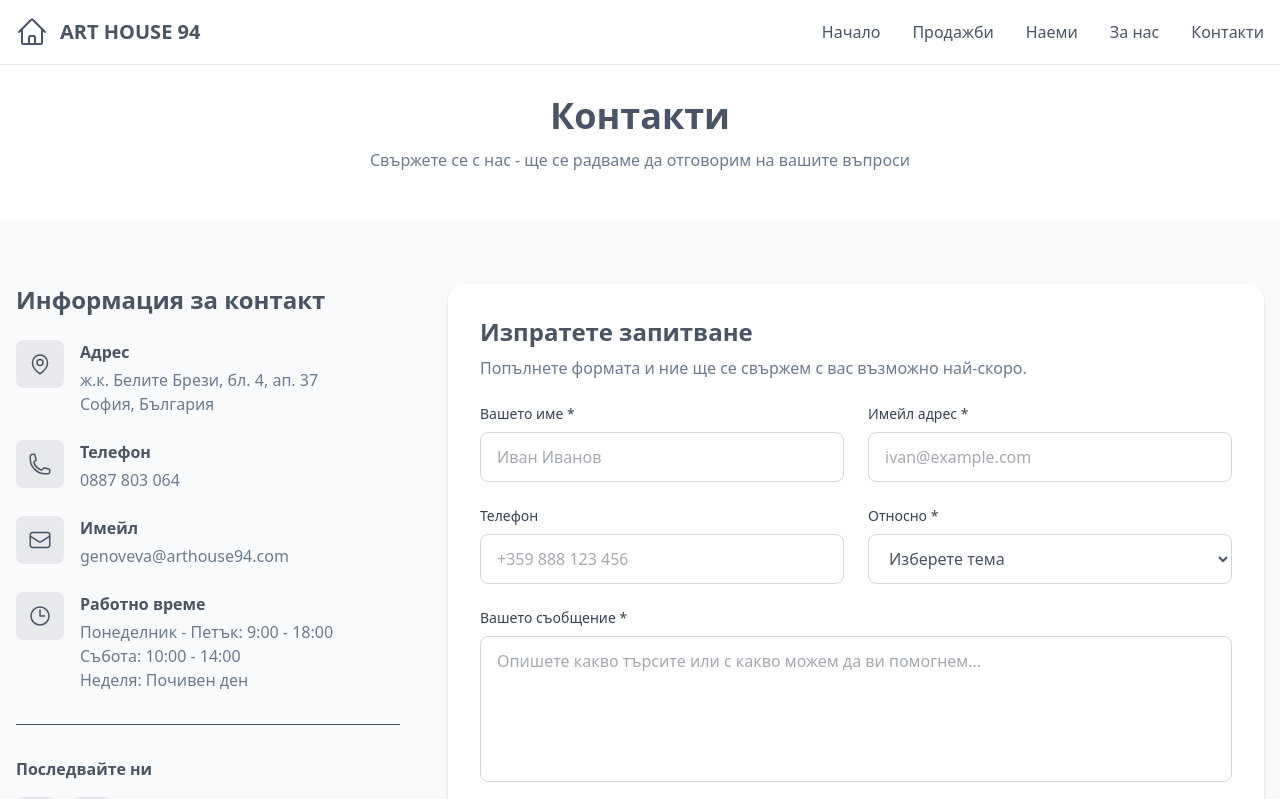
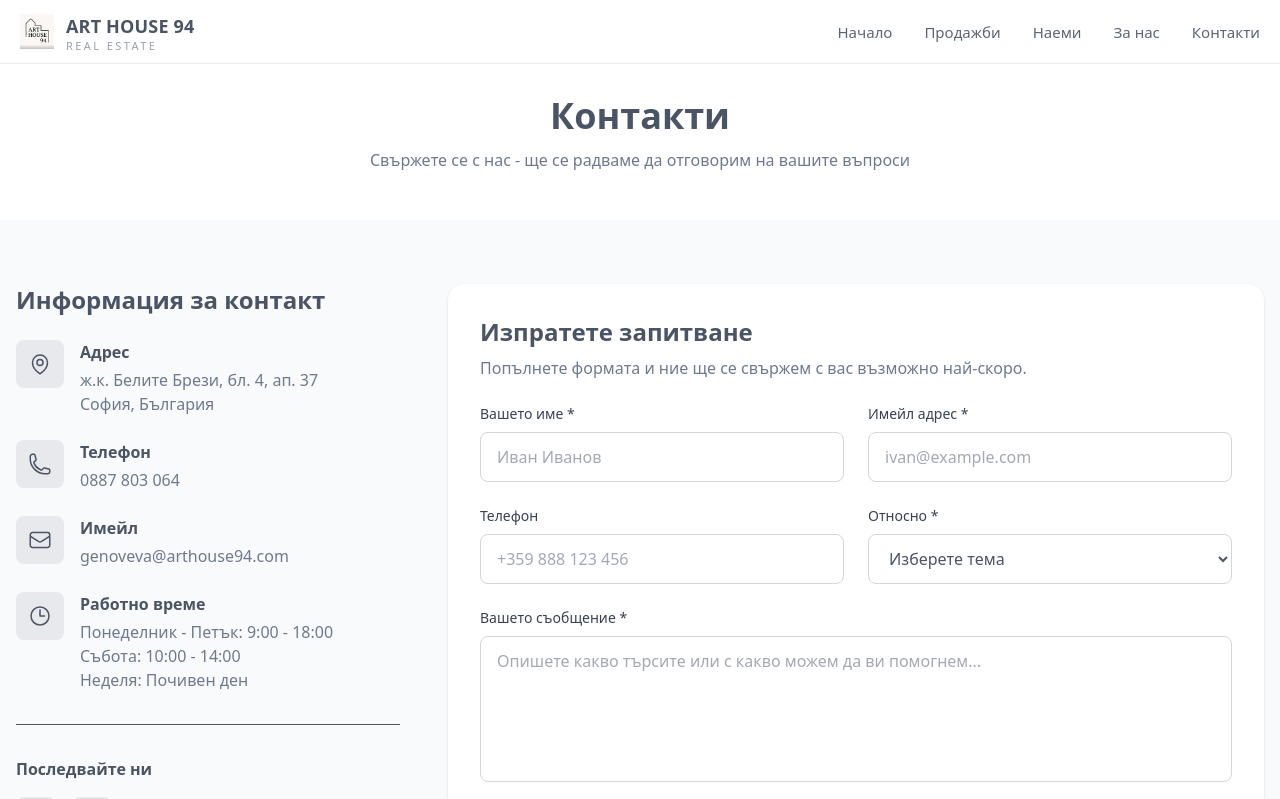
Before and after one commit to des1Dervenska/imoti-direct, a Next.js app: page /contact in a window 1280 px wide. Shown: the top 799 px of the page. Built offline with nearby package versions, Linux system fonts and the light colour scheme.

Commit message:
add logo

```diff
--- a/src/app/layout.js
+++ b/src/app/layout.js
@@ -18,6 +18,10 @@ export const metadata = {
   title: `${BRAND_NAME} - Недвижими имоти в България`,
   description: `${BRAND_DESCRIPTION}. ${BRAND_TAGLINE}. Покупко-продажба и наем на имоти в София и България.`,
   keywords: "имоти, недвижими имоти, апартаменти, къщи, парцели, продажба, наем, България, София",
+  icons: {
+    icon: '/images/logo.jpg',
+    apple: '/images/logo.jpg',
+  },
 };
 
 export default function RootLayout({ children }) {
--- a/src/components/layout/Footer.jsx
+++ b/src/components/layout/Footer.jsx
@@ -9,13 +9,13 @@ import {
 } from '@/lib/constants';
 import { QUICK_LINKS, USEFUL_LINKS } from '@/lib/footer.config';
 import {
-  HomeIcon,
   MapPinIcon,
   PhoneIcon,
   EnvelopeIcon,
   ClockIcon,
 } from '@heroicons/react/24/outline';
 import { TwitterIcon, InstagramIcon, FacebookIcon } from '@/components/icons';
+import Logo from '@/components/ui/Logo';
 
 // Styles
 const footerBg = 'bg-gradient-to-b from-cadetblue to-cadetblue-dark text-white';
@@ -53,10 +53,10 @@ export default function Footer() {
         <div className="grid grid-cols-1 md:grid-cols-2 lg:grid-cols-4 gap-8 mb-8">
           {/* Company Info */}
           <div className="space-y-4">
-            <div className="flex items-center space-x-3">
-              <HomeIcon className="w-8 h-8 text-white" />
+            <Link href="/" className="flex items-center space-x-3">
+              <Logo width={40} height={40} className="rounded bg-white/90 p-1" />
               <span className="text-xl font-bold text-white">{BRAND_NAME}</span>
-            </div>
+            </Link>
             <p className={contactText}>
               {BRAND_DESCRIPTION}. {BRAND_TAGLINE}.
             </p>
--- a/src/components/layout/Navbar.jsx
+++ b/src/components/layout/Navbar.jsx
@@ -1,19 +1,85 @@
+// "use client";
+
+// import { useState } from "react";
+// import Link from "next/link";
+// import { BRAND_NAME } from "@/lib/constants";
+// import { HomeIcon, Bars3Icon } from "@heroicons/react/24/outline";
+// import Logo from "@/components/ui/Logo";
+// // Repeated styles
+// const navLinkStyle =
+//   "block py-2 px-3 text-graphite rounded-sm hover:bg-gray-100 md:hover:bg-transparent md:hover:text-graphite-dark md:p-0";
+// const ctaButtonStyle =
+//   "text-white bg-graphite hover:bg-graphite-dark focus:ring-4 focus:outline-none focus:ring-graphite/30 font-medium rounded-lg text-sm px-4 py-2 text-center transition-colors";
+// const mobileMenuBtnStyle =
+//   "inline-flex items-center p-2 w-10 h-10 justify-center text-gray-500 rounded-lg md:hidden hover:bg-gray-100 focus:outline-none focus:ring-2 focus:ring-gray-200";
+
+// // Navigation links config
+// const NAV_LINKS = [
+//   { label: "Начало", href: "/" },
+//   { label: "Продажби", href: "/sales" },
+//   { label: "Наеми", href: "/rent" },
+//   { label: "За нас", href: "/about" },
+//   { label: "Контакти", href: "/contact" },
+// ];
+
+// export default function Navbar() {
+//   const [isMenuOpen, setIsMenuOpen] = useState(false);
+
+//   const closeMenu = () => setIsMenuOpen(false);
+
+//   return (
+//     <nav className="bg-white border-b border-gray-200 fixed w-full z-50 top-0 start-0">
+//       <div className="max-w-screen-xl flex flex-wrap items-center justify-between mx-auto p-4">
+//         {/* <Logo width={150} height={70} priority /> */}
+//         <Link href="/" className="flex items-center gap-2.5">
+//           {/* <Link href="/" className="flex items-center space-x-3"> */}
+//           <Logo width={30} height={30} priority />
+//           {/* <HomeIcon className="w-8 h-8 text-graphite" /> */}
+//           <span className="self-center text-xl font-bold whitespace-nowrap text-graphite">
+//             {BRAND_NAME}
+//           </span>
+//         </Link>
+
+//         {/* Mobile menu button */}
+//         <button
+//           onClick={() => setIsMenuOpen(!isMenuOpen)}
+//           type="button"
+//           className={mobileMenuBtnStyle}
+//           aria-controls="navbar-menu"
+//           aria-expanded={isMenuOpen}
+//         >
+//           <span className="sr-only">Отвори менюто</span>
+//           <Bars3Icon className="w-5 h-5" />
+//         </button>
+
+//         {/* Navigation menu */}
+//         <div
+//           className={`${isMenuOpen ? "block" : "hidden"} w-full md:block md:w-auto`}
+//           id="navbar-menu"
+//         >
+//           <ul className="flex flex-col p-4 md:p-0 mt-4 font-medium border border-gray-100 rounded-lg bg-gray-50 md:space-x-8 md:flex-row md:mt-0 md:border-0 md:bg-white">
+//             {NAV_LINKS.map(({ label, href }) => (
+//               <li key={href}>
+//                 <Link href={href} className={navLinkStyle} onClick={closeMenu}>
+//                   {label}
+//                 </Link>
+//               </li>
+//             ))}
+//           </ul>
+//         </div>
+//       </div>
+//     </nav>
+//   );
+// }
+
 "use client";
 
 import { useState } from "react";
 import Link from "next/link";
+import { Bars3Icon, XMarkIcon } from "@heroicons/react/24/outline";
 import { BRAND_NAME } from "@/lib/constants";
-import { HomeIcon, Bars3Icon } from "@heroicons/react/24/outline";
+import Logo from "@/components/ui/Logo";
 
-// Repeated styles
-const navLinkStyle =
-  "block py-2 px-3 text-graphite rounded-sm hover:bg-gray-100 md:hover:bg-transparent md:hover:text-graphite-dark md:p-0";
-const ctaButtonStyle =
-  "text-white bg-graphite hover:bg-graphite-dark focus:ring-4 focus:outline-none focus:ring-graphite/30 font-medium rounded-lg text-sm px-4 py-2 text-center transition-colors";
-const mobileMenuBtnStyle =
-  "inline-flex items-center p-2 w-10 h-10 justify-center text-gray-500 rounded-lg md:hidden hover:bg-gray-100 focus:outline-none focus:ring-2 focus:ring-gray-200";
-
-// Navigation links config
 const NAV_LINKS = [
   { label: "Начало", href: "/" },
   { label: "Продажби", href: "/sales" },
@@ -22,43 +88,61 @@ const NAV_LINKS = [
   { label: "Контакти", href: "/contact" },
 ];
 
+const desktopLinkStyle =
+  "relative text-[15px] font-medium text-graphite/90 transition-colors duration-200 hover:text-cadetblue-dark";
+
+const mobileLinkStyle =
+  "block rounded-lg px-4 py-3 text-base font-medium text-graphite transition-colors hover:bg-gray-100 hover:text-cadetblue-dark";
+
+const mobileMenuBtnStyle =
+  "inline-flex items-center justify-center rounded-lg p-2 text-graphite transition-colors hover:bg-gray-100 focus:outline-none focus:ring-2 focus:ring-gray-200 md:hidden";
+
 export default function Navbar() {
   const [isMenuOpen, setIsMenuOpen] = useState(false);
 
   const closeMenu = () => setIsMenuOpen(false);
 
   return (
-    <nav className="bg-white border-b border-gray-200 fixed w-full z-50 top-0 start-0">
-      <div className="max-w-screen-xl flex flex-wrap items-center justify-between mx-auto p-4">
-        {/* Logo */}
-        <Link href="/" className="flex items-center space-x-3">
-          <HomeIcon className="w-8 h-8 text-graphite" />
-          <span className="self-center text-xl font-bold whitespace-nowrap text-graphite">
-            {BRAND_NAME}
-          </span>
+    <nav className="fixed inset-x-0 top-0 z-50 border-b border-gray-200/80 bg-white/95 backdrop-blur-sm">
+      <div className="mx-auto flex max-w-screen-xl items-center justify-between px-5 py-3">
+        <Link
+          href="/"
+          className="flex shrink-0 items-center gap-3"
+          onClick={closeMenu}
+        >
+          <Logo width={34} height={34} priority className="object-contain" />
+          <div className="flex flex-col leading-none">
+            <span className="text-[15px] font-semibold tracking-[0.01em] text-graphite sm:text-lg">
+              {BRAND_NAME}
+            </span>
+            <span className="hidden text-[11px] uppercase tracking-[0.22em] text-graphite/55 sm:block">
+              Real Estate
+            </span>
+          </div>
         </Link>
 
-        {/* Mobile menu button */}
         <button
-          onClick={() => setIsMenuOpen(!isMenuOpen)}
           type="button"
           className={mobileMenuBtnStyle}
           aria-controls="navbar-menu"
           aria-expanded={isMenuOpen}
+          onClick={() => setIsMenuOpen((prev) => !prev)}
         >
-          <span className="sr-only">Отвори менюто</span>
-          <Bars3Icon className="w-5 h-5" />
+          <span className="sr-only">
+            {isMenuOpen ? "Затвори менюто" : "Отвори менюто"}
+          </span>
+          {isMenuOpen ? (
+            <XMarkIcon className="h-5 w-5" />
+          ) : (
+            <Bars3Icon className="h-5 w-5" />
+          )}
         </button>
 
-        {/* Navigation menu */}
-        <div
-          className={`${isMenuOpen ? "block" : "hidden"} w-full md:block md:w-auto`}
-          id="navbar-menu"
-        >
-          <ul className="flex flex-col p-4 md:p-0 mt-4 font-medium border border-gray-100 rounded-lg bg-gray-50 md:space-x-8 md:flex-row md:mt-0 md:border-0 md:bg-white">
+        <div className="hidden md:block">
+          <ul className="flex items-center gap-8">
             {NAV_LINKS.map(({ label, href }) => (
               <li key={href}>
-                <Link href={href} className={navLinkStyle} onClick={closeMenu}>
+                <Link href={href} className={desktopLinkStyle}>
                   {label}
                 </Link>
               </li>
@@ -66,6 +150,29 @@ export default function Navbar() {
           </ul>
         </div>
       </div>
+
+      {isMenuOpen && (
+        <div
+          id="navbar-menu"
+          className="border-t border-gray-200 bg-white md:hidden"
+        >
+          <div className="mx-auto max-w-screen-xl px-5 py-3">
+            <ul className="space-y-1">
+              {NAV_LINKS.map(({ label, href }) => (
+                <li key={href}>
+                  <Link
+                    href={href}
+                    className={mobileLinkStyle}
+                    onClick={closeMenu}
+                  >
+                    {label}
+                  </Link>
+                </li>
+              ))}
+            </ul>
+          </div>
+        </div>
+      )}
     </nav>
   );
 }
--- /dev/null
+++ b/src/components/ui/Logo.jsx
@@ -0,0 +1,19 @@
+import Image from "next/image";
+
+export default function Logo({
+  width = 34,
+  height = 34,
+  className = "",
+  priority = false,
+}) {
+  return (
+    <Image
+      src="/images/logo.jpg"
+      alt="ART HOUSE 94"
+      width={width}
+      height={height}
+      priority={priority}
+      className={className}
+    />
+  );
+}
--- a/src/components/ui/index.js
+++ b/src/components/ui/index.js
@@ -15,3 +15,4 @@ export { default as FeatureCard } from './FeatureCard';
 export { default as Input } from './Input';
 export { default as LinkButton } from './LinkButton';
 export { default as Section } from './Section';
+export { default as Logo } from './Logo';
```
Also changed, not shown: public/images/logo.jpg (added).
